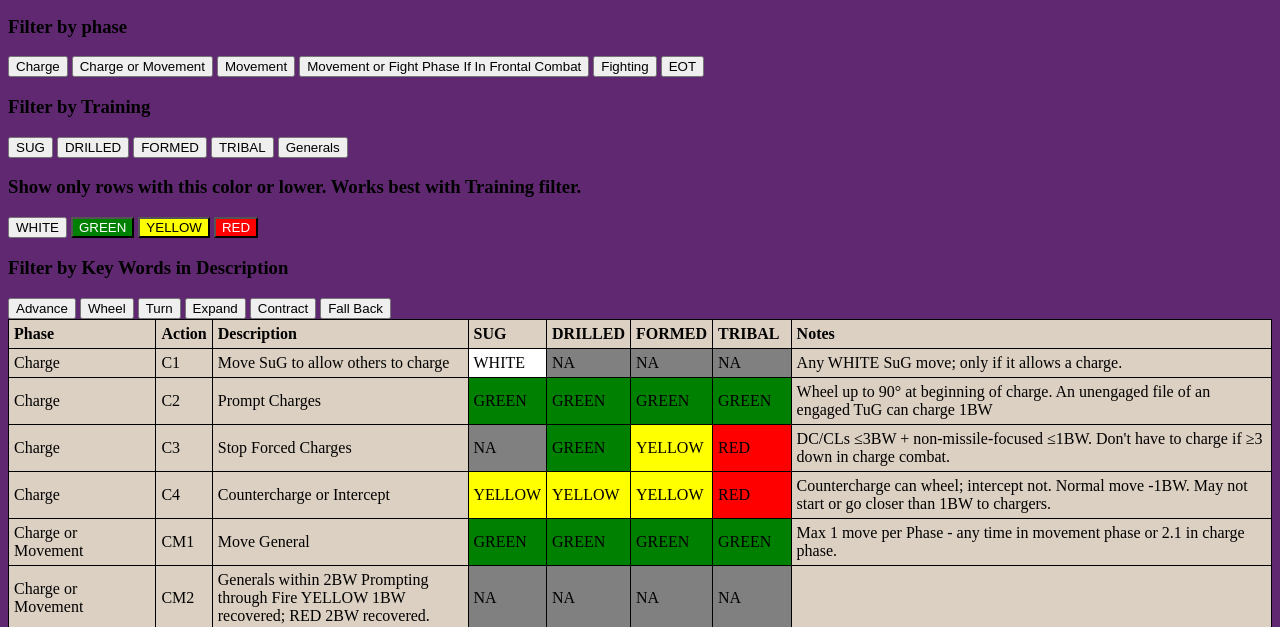
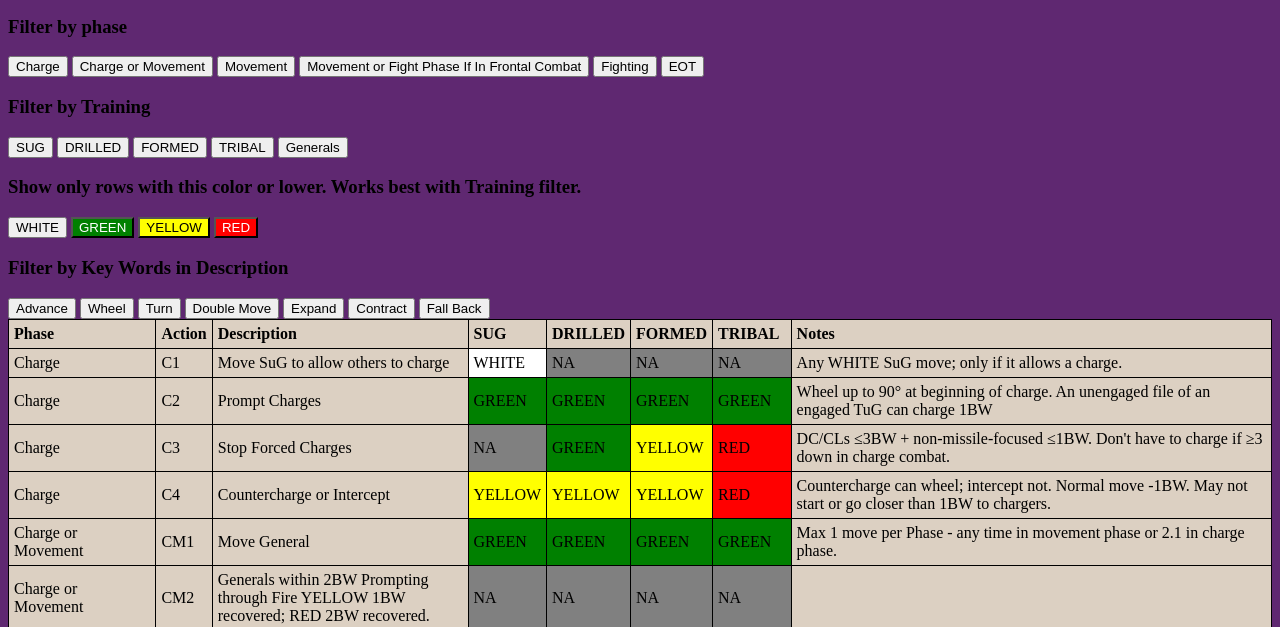
Before and after one commit to dylanbright/meg_helper, a plain HTML site: page index.html in a window 1280 px wide. Shown: the part 104-731 px from the top of the page. Drawn offline with Linux system fonts and the light colour scheme.

Commit message:
added double to to buttons

```diff
--- a/index.html
+++ b/index.html
@@ -31,6 +31,7 @@
     <button id="btn-advance" onclick="filterByWord('advance')">Advance</button>
     <button id="btn-wheel" onclick="filterByWord('wheel')">Wheel</button>
     <button id="btn-turn" onclick="filterByWord('turn')">Turn</button>
+    <button id="btn-double" onclick="filterByWord('double')">Double Move</button>
     <button id="btn-expand" onclick="filterByWord('expand')">Expand</button>
     <button id="btn-contract" onclick="filterByWord('contract')">Contract</button>
     <button id="btn-fall_back" onclick="filterByWord('fall_back')">Fall Back</button>
```
